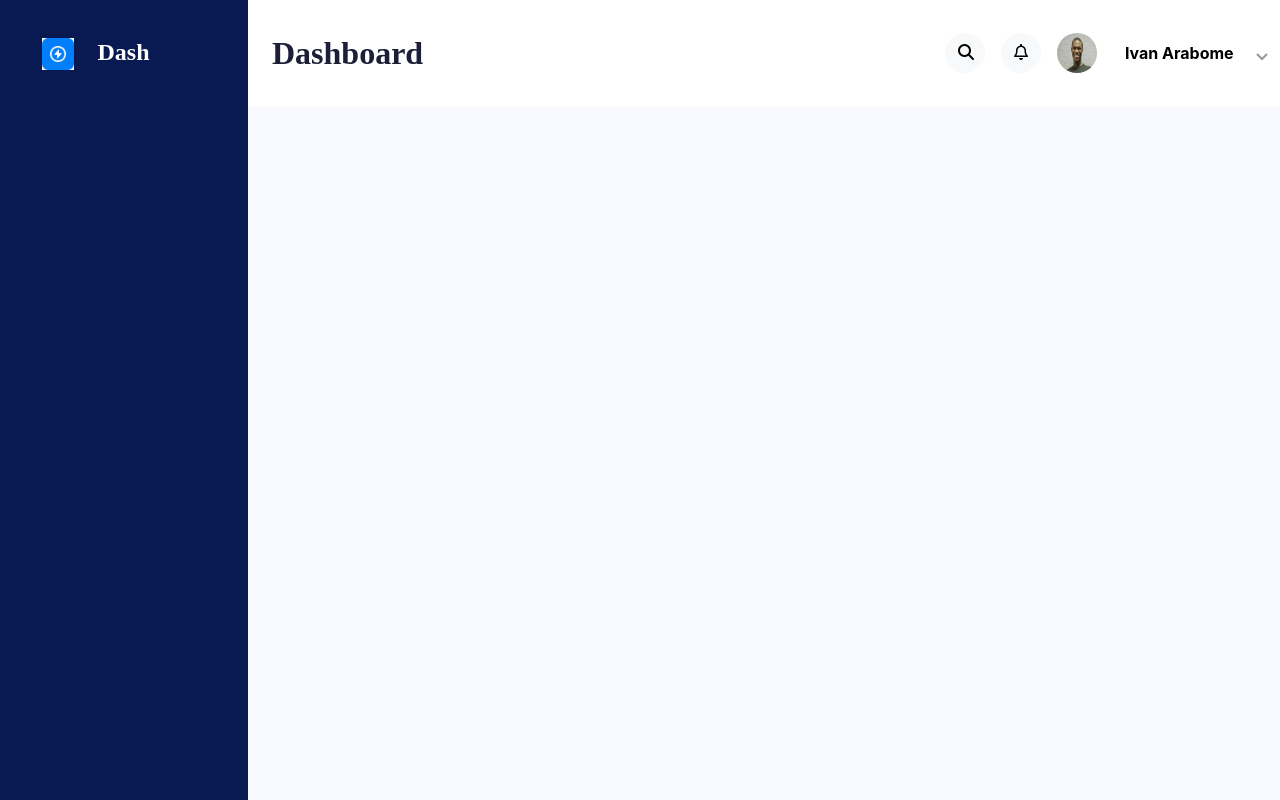
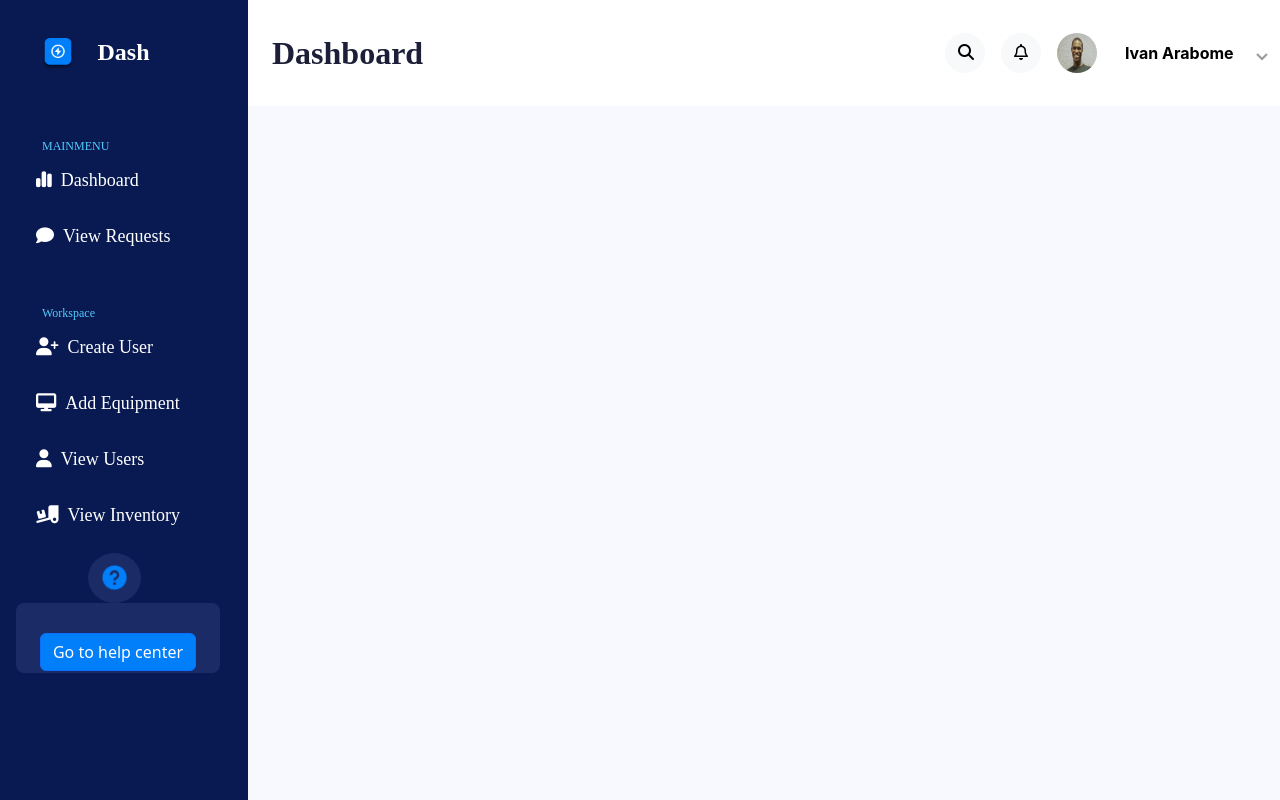
Before and after one commit to arabomeivan/Admin-Dashboard, a Vue app: page / in a window 1280 px wide. Shown: the top 800 px of the page. Built offline with nearby package versions, Linux system fonts and the light colour scheme.

Commit message:
Finished sidebar contents

```diff
--- a/src/components/Sidebar.vue
+++ b/src/components/Sidebar.vue
@@ -10,7 +10,7 @@
         <div class="row logo">
 
           <div class="col-md-6">
-             <img src="../assets/Group2.jpg" alt="not loading" class="img-fluid">
+             <img src="../assets/Logo.png" alt="not loading" class="img-fluid">
           </div>
 
           <div class="col-md-6 dash">
@@ -18,6 +18,82 @@
              </div>
 
         </div>
+
+
+      <!--Main Menu text-->
+      <div class="row mainmenu">
+        <div class="col-md-12">
+          MAINMENU
+        </div>
+      </div>
+
+
+      <!--Main Menu Tabs-->
+  <ul class="nav nav-tabs flex-column">
+
+    <!--Tab for dashboard-->
+  <li class="nav-item">
+    <a class="nav-link" href="#"><i class="fa-solid fa-chart-simple"></i>&nbsp;&nbsp;Dashboard</a>
+  </li>
+
+<!--Inbox-->
+  <li class="nav-item">
+    <a class="nav-link" href="#"><i class="fa-sharp fa-solid fa-comment"></i>&nbsp;&nbsp;View Requests</a>
+  </li>
+</ul>
+
+<!--Workspace text-->
+<div class="row workspace">
+        <div class="col-md-12">
+        Workspace
+        </div>
+      </div>
+
+
+<!--Workspace Tabs-->
+<ul class="nav nav-tabs flex-column">
+
+<!--add user-->
+<li class="nav-item">
+<a class="nav-link" href="#"><i class="fa-solid fa-user-plus"></i>&nbsp;&nbsp;Create User</a>
+</li>
+
+<!--add equipment-->
+<li class="nav-item">
+<a class="nav-link" href="#"><i class="fa-solid fa-desktop"></i>&nbsp;&nbsp;Add Equipment</a>
+</li>
+
+<!--view users-->
+<li class="nav-item">
+<a class="nav-link" href="#"><i class="fa-solid fa-user"></i>&nbsp;&nbsp;View Users</a>
+</li>
+
+<!--view inventory-->
+<li class="nav-item">
+<a class="nav-link" href="#"><i class="fa-solid fa-truck-ramp-box"></i>&nbsp;&nbsp;View Inventory</a>
+</li>
+</ul>
+
+
+
+<!--Need Help With Dash-->
+<div class="row help">
+
+   <!--help image-->
+  <div class="row">
+    <div class="col-md-12 help-circle-background rounded-circle">
+      <img src="../assets/bx_bxs-help-circle.png" alt="image not loading" class="img-fluid help-circle">
+    </div>
+  </div>
+
+
+
+  <!--blurry background-->
+  <div class="col-md-12 needhelpbackground">
+    <!--Go to help Center Button-->
+    <button type="button" class="btn btn-primary gotohelp">Go to help center</button>
+  </div>
+</div>
 
         <!--End of Side bar content-->
     </div>
@@ -51,4 +127,114 @@ line-height: 29px;
 color: #FFFFFF;
 
 }
+
+.mainmenu
+{
+width: 95px;
+height: auto;
+margin-left: 30px;
+margin-top: 61px;
+
+font-family: 'Gilroy';
+font-style: normal;
+font-weight: 400;
+font-size: 12px;
+line-height: 14px;
+
+color: #51CBFF;
+}
+
+.workspace
+{
+  width: 95px;
+height: auto;
+margin-left: 30px;
+margin-top: 32px;
+
+font-family: 'Gilroy';
+font-style: normal;
+font-weight: 400;
+font-size: 12px;
+line-height: 14px;
+
+color: #51CBFF;
+}
+.nav-item
+{
+  width: 200px;
+  height: 56px;
+  margin-left: 20px;
+  font-family: 'Gilroy';
+font-style: normal;
+font-weight: 400;
+font-size: 18px;
+line-height: 21px;
+
+color: #FFFFFF;
+
+}
+
+.nav-link
+{
+   border: none;
+}
+.nav-link:hover
+{
+   color: white;
+}
+
+.nav-link:focus
+{
+  background-color: #1B2B65;
+  color: white;
+}
+.nav-tabs
+{
+  margin-top: 9px;
+   border-bottom-style: none;
+}
+.help
+{
+width: 204px;
+height: 100px;
+margin-left: auto;
+margin-right: auto;
+margin-top: 0px;
+}
+.needhelpbackground
+{
+  height: 70px;
+}
+.help-circle-background
+{
+width: 53px;
+height: 50px;
+margin-left: 72px;
+top: 40px;
+background: #1B2B65;
+}
+.help-circle
+{
+  margin-left: auto;
+  margin-right:auto;
+  margin-top: 10px;
+}
+.gotohelp
+{
+  background: #017EFA;
+  border-radius: 6px;
+   margin-left: auto;
+    margin-right: auto;
+    display: block;
+    margin-top: 30px;
+}
+.gotohelp:focus
+{
+  box-shadow: none;
+}
+.needhelpbackground
+{
+  background: #1B2B65;
+  border-radius: 8px;
+}
 </style>
```
Also changed, not shown: src/assets/bx_bxs-help-circle.png (added), src/assets/sidebaricon.jpg (added).
